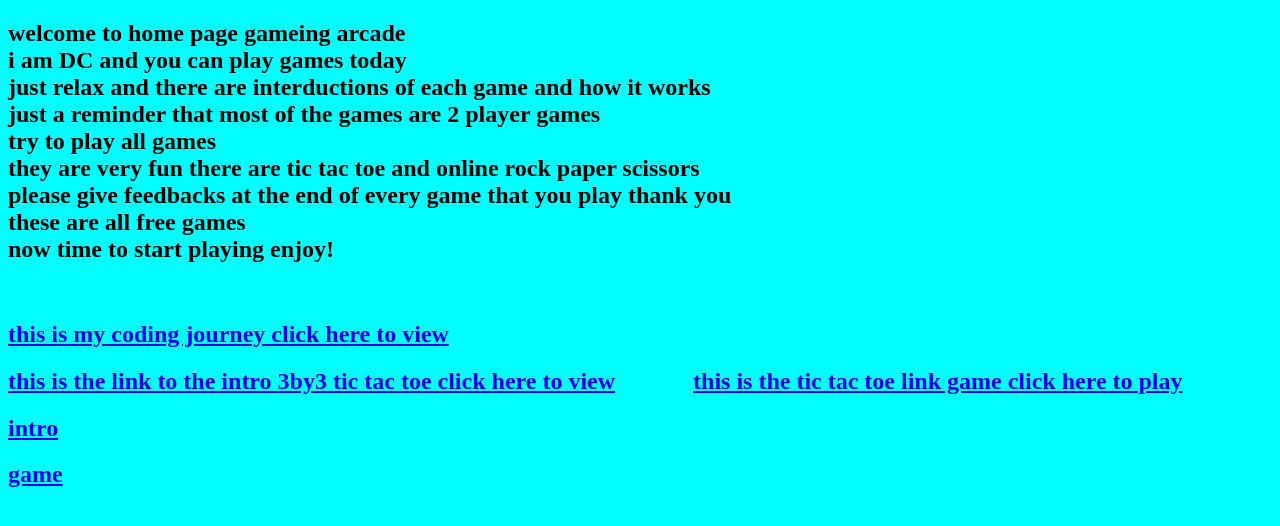
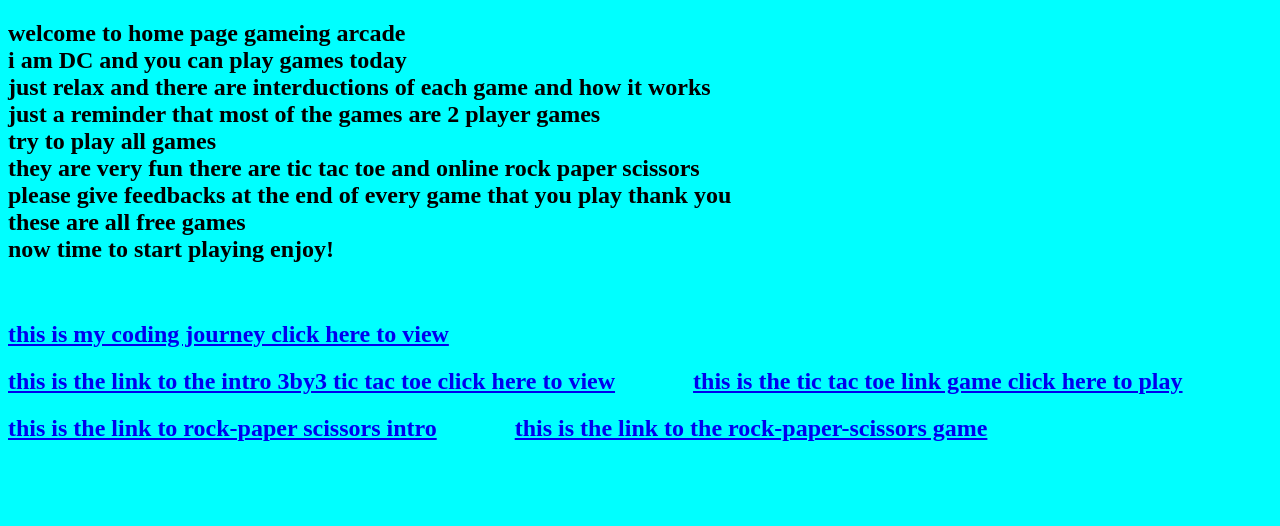
Before and after one commit to Domichen2016/Domichen2016.github.io, a plain HTML site: page index.html in a window 1280 px wide. Drawn offline with Linux system fonts and the light colour scheme.

Commit message:
Update index.html

```diff
--- a/index.html
+++ b/index.html
@@ -21,7 +21,8 @@
         <a href="./tictactoeJSfirst2Dgame.html">this is the tic tac toe link game click here to play</a>
     </h2>
 
-    <h2><a href="./introrockps.html">intro</a></h2>
-    <h2><a href="./rockps.html">game</a></h2>
+    <h2><a href="./introrockps.html">this is the link to rock-paper scissors intro</a>
+    &nbsp; &nbsp; &nbsp; &nbsp; &nbsp; &nbsp;
+    <a href="./rockps.html">this is the link to the rock-paper-scissors game</a></h2>
 </body>
 </html>
```
